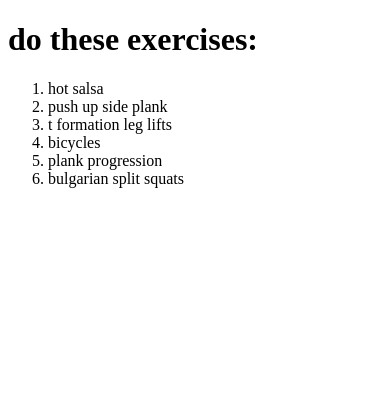
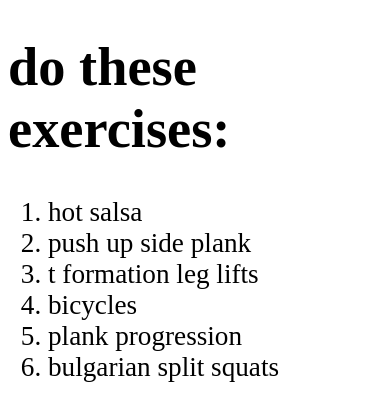
Before and after one commit to ivoysey/maint, a plain HTML site: page index.html in a window 390 px wide. Drawn offline with Linux system fonts and the light colour scheme.

Commit message:
should make the font bigger but only on my phone

```diff
--- a/index.html
+++ b/index.html
@@ -2,10 +2,18 @@
     "http://www.w3.org/TR/xhtml1/DTD/xhtml1-strict.dtd">
 
 <html xmlns="http://www.w3.org/1999/xhtml" lang="en" xml:lang="en">
-<head>
+  <head>
+    <meta name="viewport" content="width=device-width, initial-scale=1.0">
   <meta name="generator" content=
   "tidyp for Mac OS X (v1.04), see www.w3.org" />
   <meta http-equiv="Content-Type" content="text/html; charset=us-ascii" />
+  <style>
+    @media only screen and (max-width: 400px) {
+      body {
+    font-size:170%;
+      }
+    }
+</style>
   <title>maintenance</title>
 </head>
 
```
